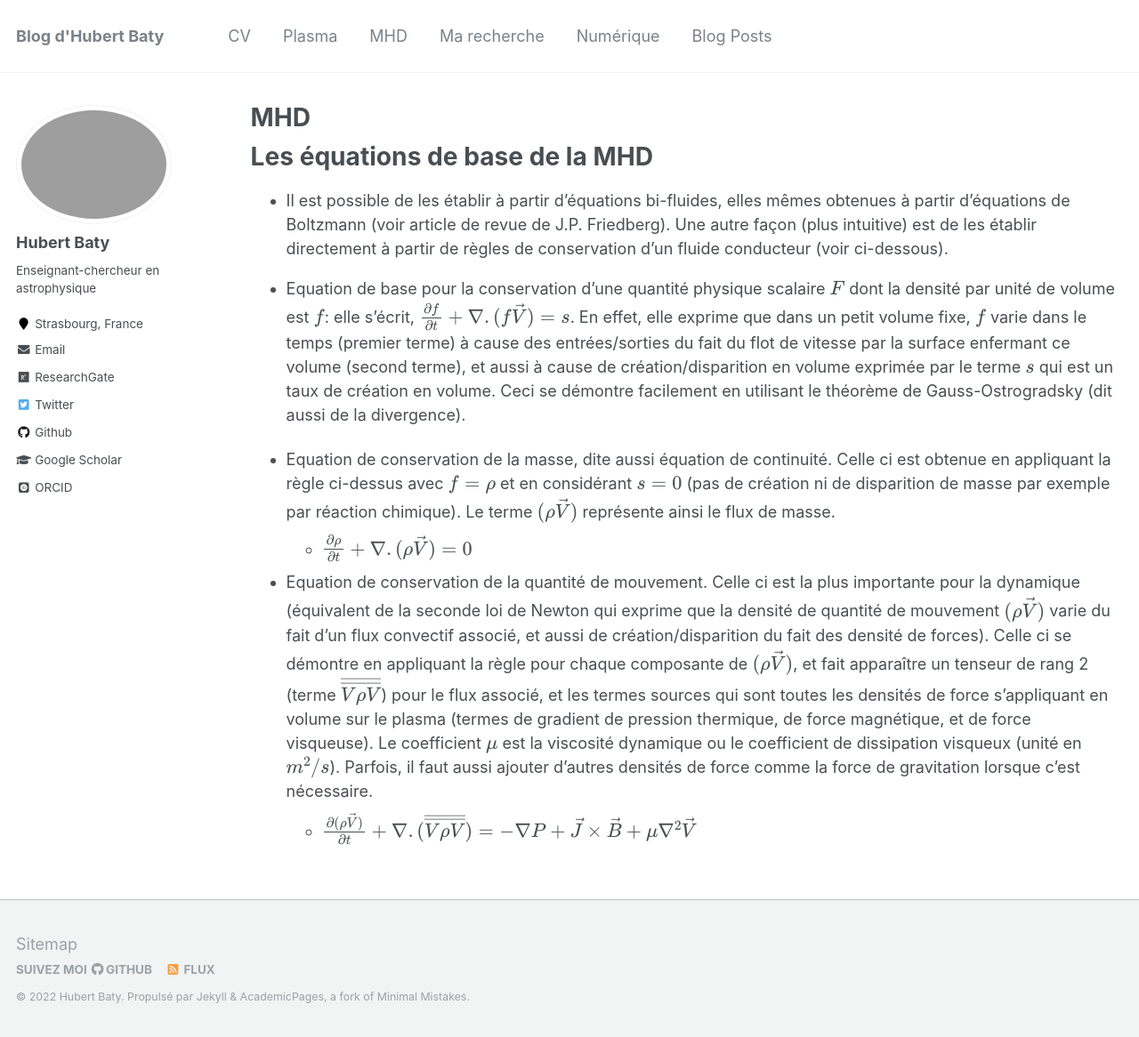
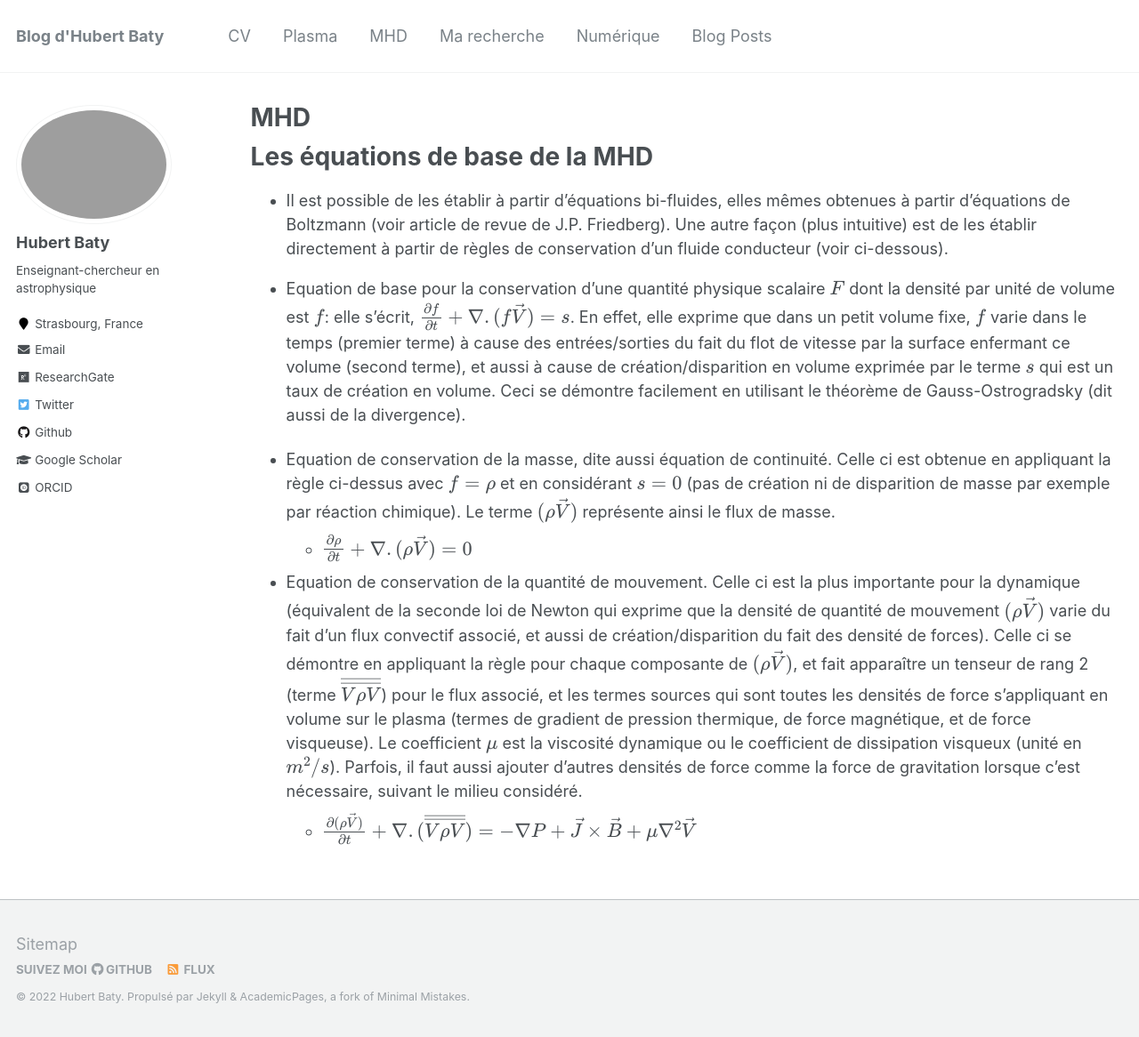
Before and after one commit to hubertbaty/hubertbaty.github.io, a Jekyll site: the page built from _pages/MHD.md, in a window 1280 px wide and 1166 px high. Shown: the whole window at 89% size. Built offline with Jekyll 4.4.1, drawn with Linux system fonts in a browser that asks for light colours; some web fonts are replaced; formulas are drawn with MathJax 3.

Commit message:
Update MHD.md

```diff
--- a/_pages/MHD.md
+++ b/_pages/MHD.md
@@ -18,5 +18,5 @@ Les équations de base de la MHD
   * $\frac {\partial \rho} {\partial t} + \nabla . (\rho \vec V) = 0$
 
 * Equation de conservation de la quantité de mouvement. Celle ci est la plus importante pour la dynamique (équivalent de la seconde loi de Newton qui exprime que la densité de quantité de mouvement $(\rho \vec V)$ varie du fait d'un flux convectif associé, et aussi de création/disparition du fait des densité de forces). Celle ci se démontre en appliquant la règle pour chaque composante de $(\rho \vec V)$, et fait apparaître un tenseur de rang 2 (terme $\overline{\overline {V \rho V }}$)
-pour le flux associé, et les termes sources qui sont toutes les densités de force s'appliquant en volume sur le plasma (termes de gradient de pression thermique, de force magnétique, et de force visqueuse). Le coefficient $\mu$ est la viscosité dynamique ou le coefficient de dissipation visqueux (unité en $m^2/s$). Parfois, il faut aussi ajouter d'autres densités de force comme la force de gravitation lorsque c'est nécessaire.
+pour le flux associé, et les termes sources qui sont toutes les densités de force s'appliquant en volume sur le plasma (termes de gradient de pression thermique, de force magnétique, et de force visqueuse). Le coefficient $\mu$ est la viscosité dynamique ou le coefficient de dissipation visqueux (unité en $m^2/s$). Parfois, il faut aussi ajouter d'autres densités de force comme la force de gravitation lorsque c'est nécessaire, suivant le milieu considéré.
   * $\frac {\partial (\rho \vec V)} {\partial t} + \nabla . ( \overline{\overline {V \rho V }} ) = - \nabla P + \vec J \times \vec B + \mu \nabla^2 \vec V $
```
